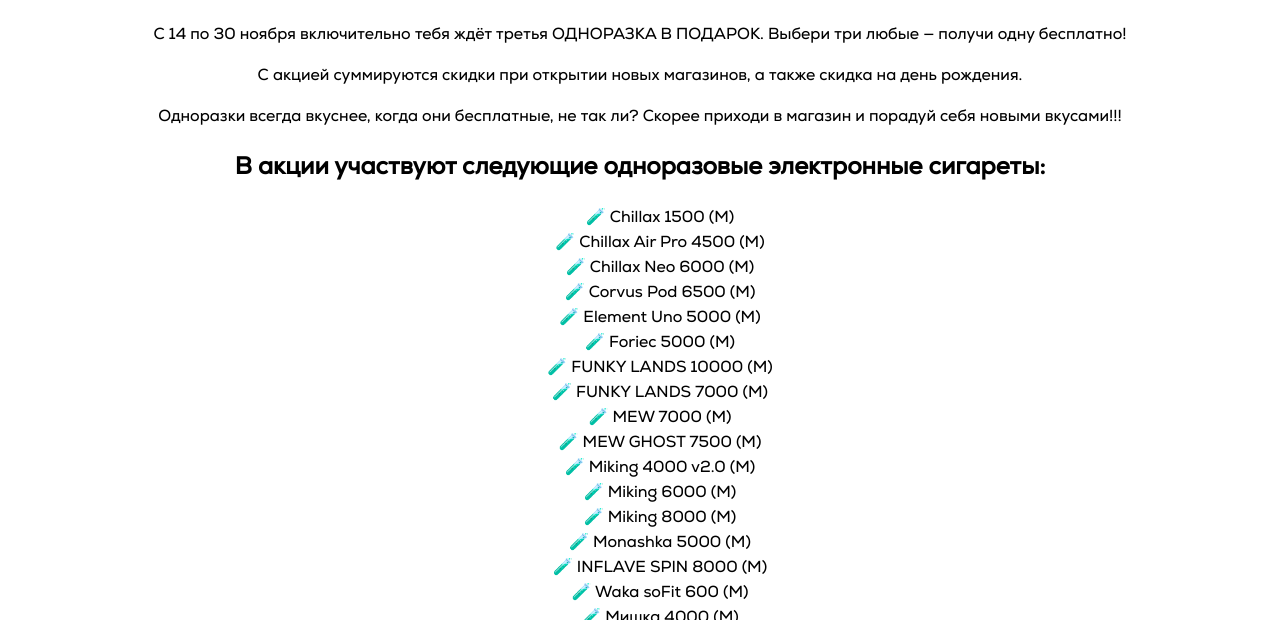
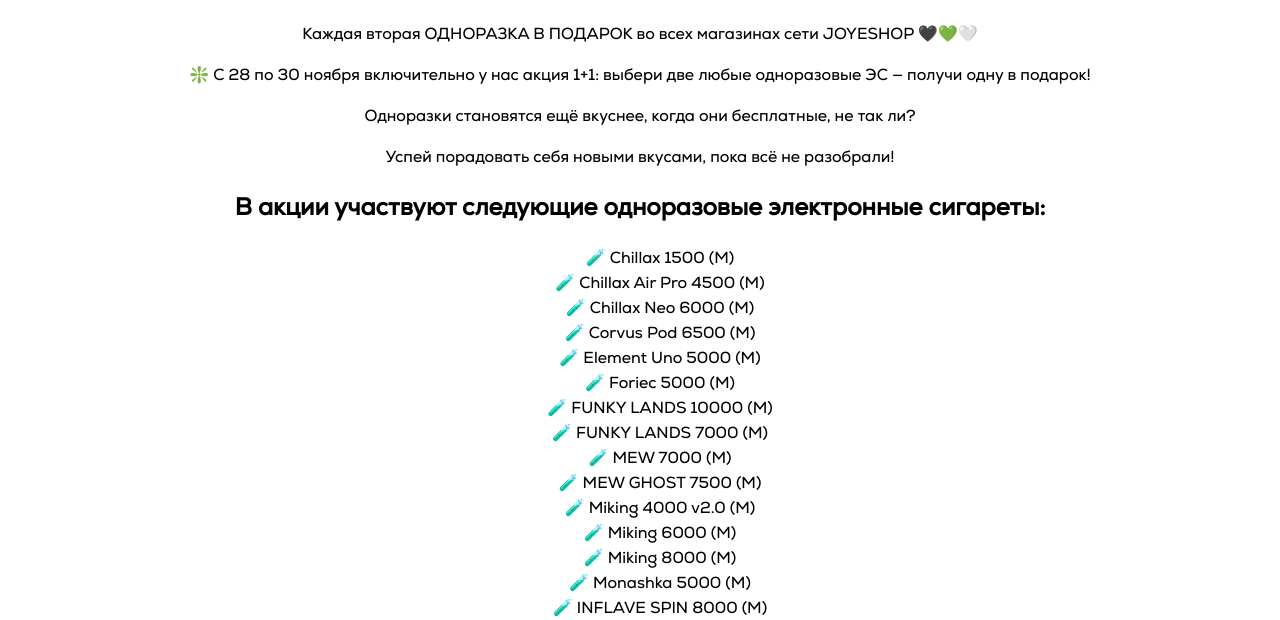
Before and after one commit to Joyeshop/promo, a plain HTML site: page index.html in a window 1280 px wide. Shown: the part 1202-1822 px from the top of the page. Drawn offline with Linux system fonts and the light colour scheme.

Commit message:
Update index.html

```diff
--- a/index.html
+++ b/index.html
@@ -81,12 +81,13 @@
 </head>
 <body>
 
-    <h1>АКЦИЯ 2+1 во всех магазинах сети JOYESHOP 🖤💚🤍</h1>
+    <h1>Четверг — маленькая ЧЁРНАЯ ПЯТНИЦА!</h1>
     <img class="promotion-image" alt="Акция JOYESHOP">
 
-    <p>С 14 по 30 ноября включительно тебя ждёт третья ОДНОРАЗКА В ПОДАРОК. Выбери три любые — получи одну бесплатно!</p>
-    <p>С акцией суммируются скидки при открытии новых магазинов, а также скидка на день рождения.</p>
-    <p>Одноразки всегда вкуснее, когда они бесплатные, не так ли? Скорее приходи в магазин и порадуй себя новыми вкусами!!!</p>
+    <p>Каждая вторая ОДНОРАЗКА В ПОДАРОК во всех магазинах сети JOYESHOP 🖤💚🤍</p>
+    <p>❇️ С 28 по 30 ноября включительно у нас акция 1+1: выбери две любые одноразовые ЭС — получи одну в подарок!</p>
+    <p>Одноразки становятся ещё вкуснее, когда они бесплатные, не так ли? </p>
+    <p>Успей порадовать себя новыми вкусами, пока всё не разобрали!</p>
 
     <h2>В акции участвуют следующие одноразовые электронные сигареты:</h2>
     <ul>
```
